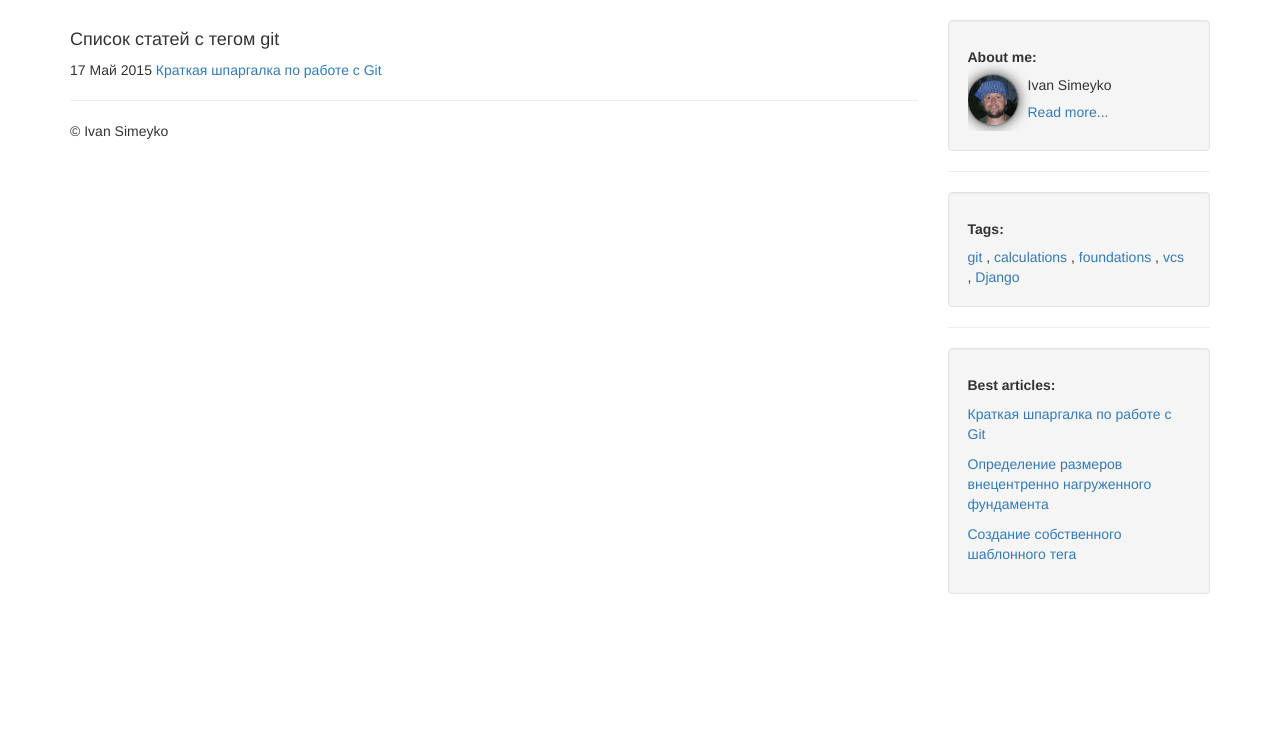
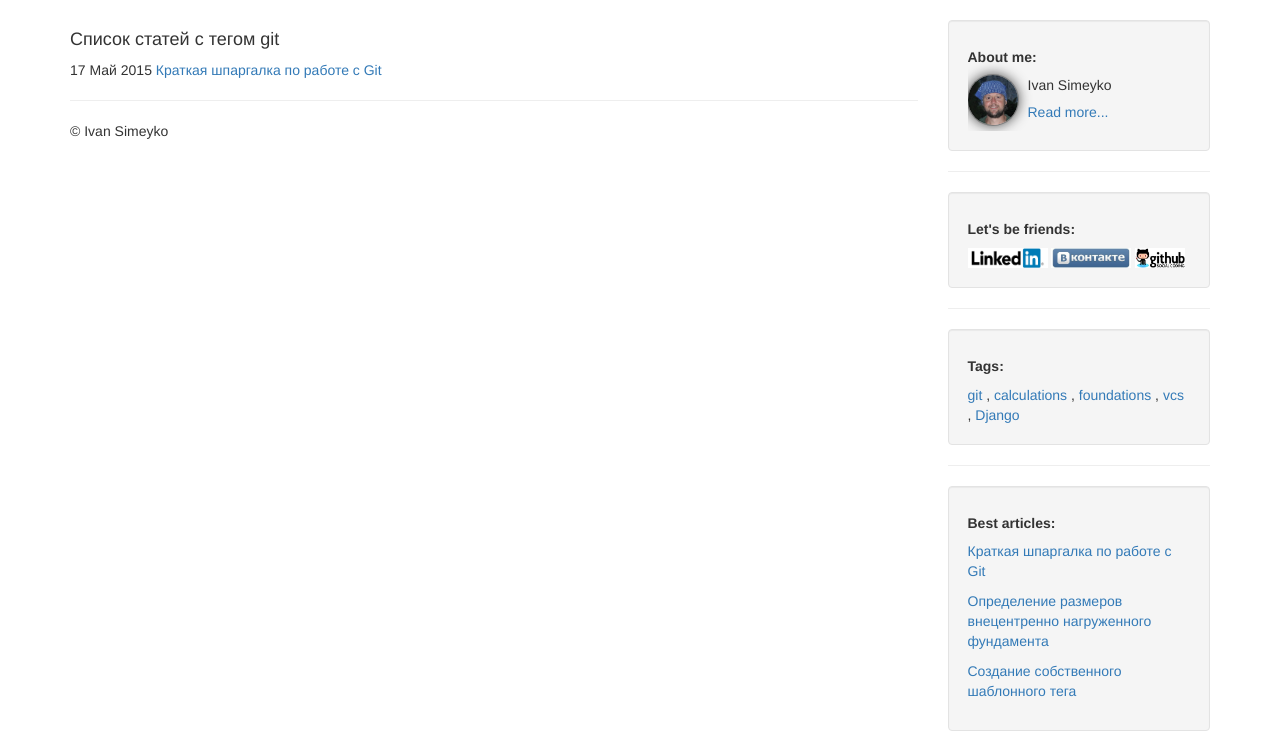
Before and after one commit to IvanSimeyko/blog, a Django app: page /tag/1/ in a window 1280 px wide. Shown: the part 50-801 px from the top of the page. Before the commit the page ends 644 px from the top, so only its background shows below. Run offline with Django 3.2, Linux system fonts and the light colour scheme; data comes from the database, SQL or seed files in the repository; parts of the project's set-up code (start-up, migrations or seed data) failed here and were passed over; some libraries are stand-ins or nearby versions.

Commit message:
Добавил ссыдки на соц.сети в сайдбар

```diff
--- a/templates/right_sidebar.html
+++ b/templates/right_sidebar.html
@@ -12,6 +12,24 @@
         <h5> <a href="{% url 'about_me:me' %}"> Read more... </a></h5>
     </div>
     </div>
+    <hr>
+
+<div class="well">
+     <div class="media">
+         <h5> <strong> Let's be friends: </strong></h5>
+        <a href='https://www.linkedin.com/profile/view?id=345538434&trk=nav_responsive_tab_profile'>
+            <img src="/static/img/linkedin.png" alt='linkedin' width='80' height='20'>
+        </a>
+
+        <a href='https://vk.com/ivan.simeyko'>
+            <img src="/static/img/vk.jpg" alt='vk' width='80' height='20'>
+        </a>
+
+        <a href='https://github.com/IvanSimeyko'>
+            <img src="/static/img/github.jpg" alt='git' width='50' height='20'>
+        </a>
+    </div>
+</div>
     <hr>
 
     <div class="well">
```
